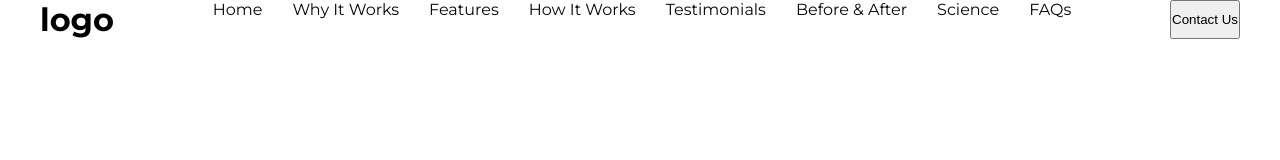
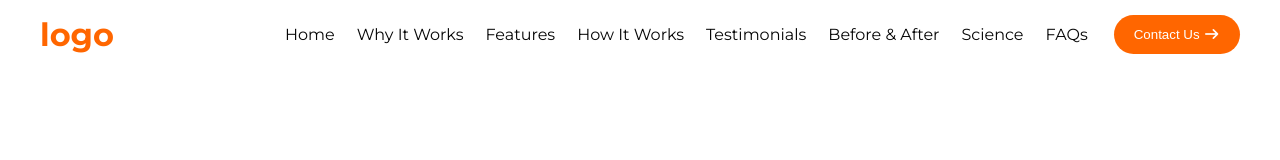
Before and after one commit to devenamulshikder/breath-better-task, a plain HTML site: page index.html in a window 1280 px wide. Drawn offline with Linux system fonts and the light colour scheme.

Commit message:
Refactor HTML structure and update CSS styles for improved layout and design

```diff
--- a/index.html
+++ b/index.html
@@ -4,11 +4,15 @@
     <meta charset="UTF-8" />
     <meta name="viewport" content="width=device-width, initial-scale=1.0" />
     <link rel="stylesheet" href="./style/style.css" />
+    <link
+      rel="stylesheet"
+      href="https://cdnjs.cloudflare.com/ajax/libs/font-awesome/7.0.0/css/all.min.css"
+    />
     <title>Breath Better</title>
   </head>
   <body class="montserrat">
     <header class="nav">
-      <h1>logo</h1>
+      <h1 class="logo">logo</h1>
       <nav>
         <ul>
           <li><a href="#home">Home</a></li>
@@ -20,8 +24,10 @@
           <li><a href="#contact">Science</a></li>
           <li><a href="#contact">FAQs</a></li>
         </ul>
+        <button class="button1">
+          Contact Us <i class="fa-solid fa-arrow-right"></i>
+        </button>
       </nav>
-      <button>Contact Us</button>
     </header>
     <main></main>
     <footer></footer>
--- a/style/style.css
+++ b/style/style.css
@@ -1,29 +1,46 @@
-@import url('https://fonts.googleapis.com/css2?family=Montserrat:ital,wght@0,100..900;1,100..900&display=swap');
+@import url("https://fonts.googleapis.com/css2?family=Montserrat:ital,wght@0,100..900;1,100..900&display=swap");
 .montserrat {
   font-family: "Montserrat", sans-serif;
 }
 
-/*  */
-
-*{
+* {
   margin: 0;
   padding: 0;
   box-sizing: border-box;
 }
-.nav{
+/* common */
+.button1 {
+  background-color: #ff6600;
+  color: #ffffff;
+  padding: 12px 20px;
+  border: none;
+  border-radius: 50px;
+  cursor: pointer;
+}
+.nav {
   max-width: 1200px;
   margin: 0 auto;
   display: flex;
   justify-content: space-between;
+  align-items: center;
+  padding-top: 15px;
 }
-.nav ul{
+.logo {
+  color: #ff6600;
+}
+nav {
+  display: flex;
+  align-items: center;
+  gap: 15px;
+}
+.nav ul {
   display: flex;
   list-style: none;
 }
-.nav ul li{
-    margin: 0 15px;
+.nav ul li {
+  margin: 0 11px;
 }
-.nav ul li a{
+.nav ul li a {
   text-decoration: none;
   color: #070707;
 }
```
Lines whose indentation alone changed are shown as unchanged.
